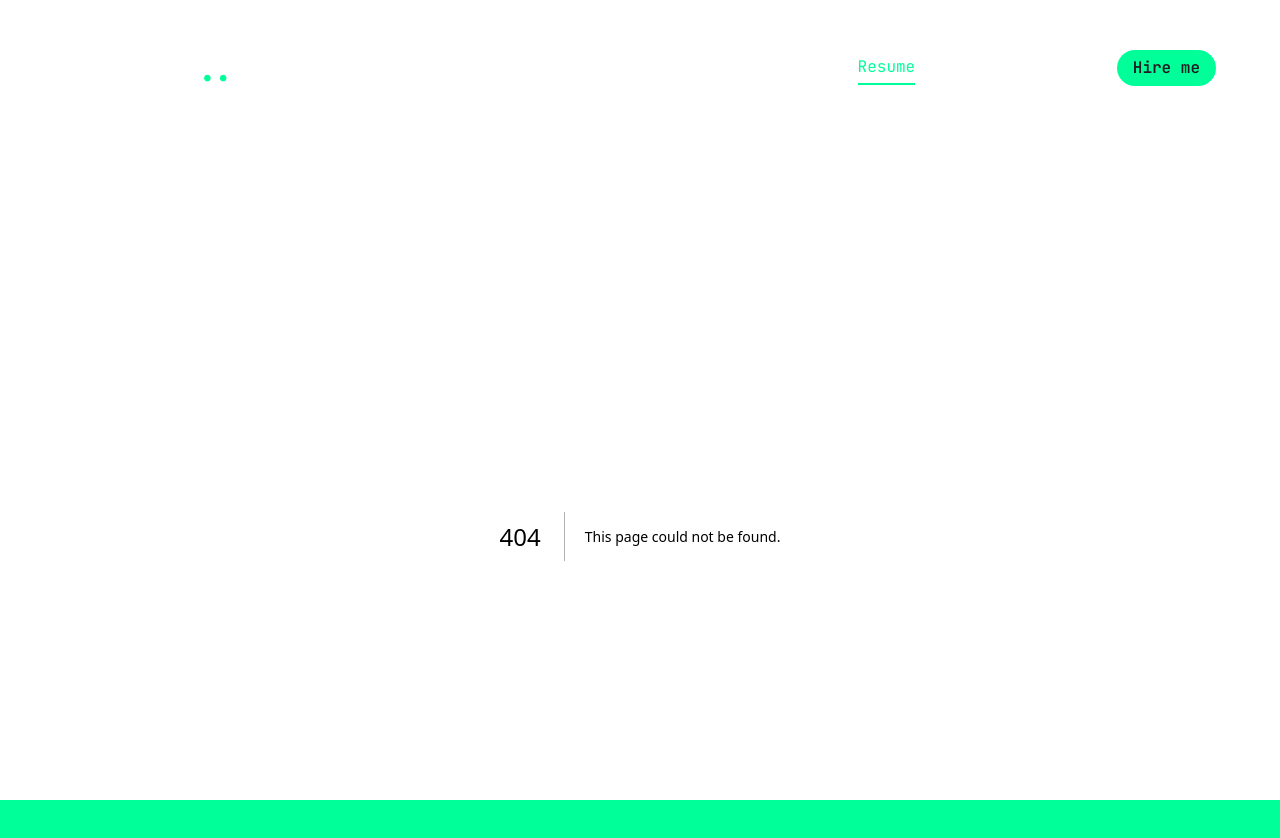
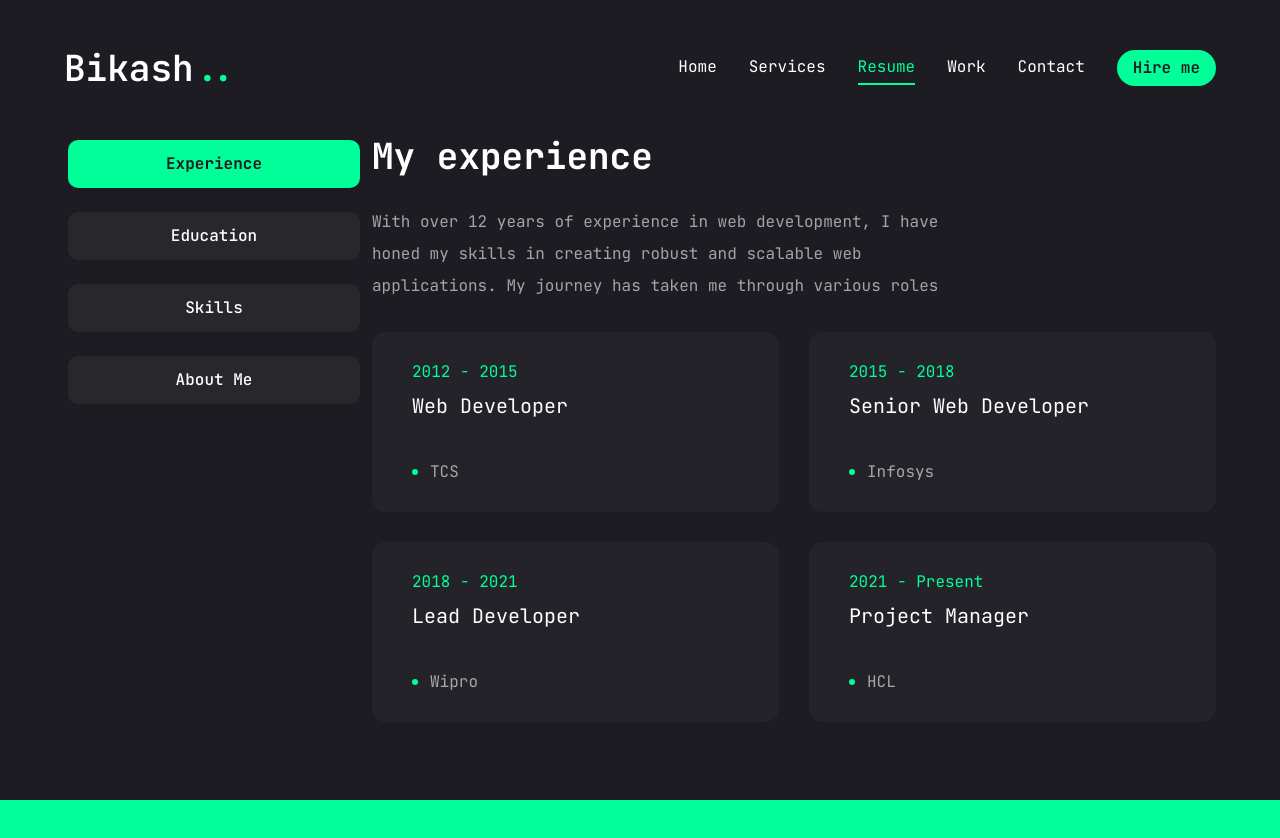
Before and after one commit to Bikashpradhan-2004/bikash-portfolio, a Next.js app: page /resume in a window 1280 px wide. Before the commit this address had no page. Shown: the top 838 px of the page. After the commit the page ends 800 px from the top, so only its background shows below. Built offline with nearby package versions, Linux system fonts and the light colour scheme.

Commit message:
Added tooltip

```diff
--- /dev/null
+++ b/app/resume/page.jsx
@@ -0,0 +1,211 @@
+"use client";
+import {
+  FaHtml5,
+  FaCss3,
+  FaJs,
+  FaReact,
+  FaFigma,
+  FaNodeJs,
+} from "react-icons/fa";
+import { SiTailwindcss, SiNextdotjs } from "react-icons/si";
+import { Tabs, TabsContent, TabsList, TabsTrigger } from "@/components/ui/tabs";
+import { ScrollArea } from "@/components/ui/scroll-area";
+import { motion } from "framer-motion";
+import { Tooltip } from "react-tooltip";
+
+const about = {
+  title: "About Me",
+  description:
+    "I am a passionate web developer with a knack for creating dynamic and responsive web applications. With a strong foundation in both front-end and back-end technologies, I strive to deliver seamless user experiences and efficient solutions. My expertise includes HTML, CSS, JavaScript, React, Node.js, and more. I am constantly learning and adapting to new technologies to stay ahead in the ever-evolving field of web development.",
+  info: [
+    { fieldName: "Name", fieldValue: "Bikash Kumar Pradhan" },
+    { fieldName: "Phone", fieldValue: "+91 83398 13428" },
+    { fieldName: "Experience", fieldValue: "12+ Years" },
+    { fieldName: "Skype", fieldValue: "luke.01" },
+    { fieldName: "Nationality", fieldValue: "Indian" },
+    { fieldName: "Email", fieldValue: "kpradhanbikash2002@gmail.com" },
+    { fieldName: "Address", fieldValue: "Bhubaneswar, Odisha, India" },
+    { fieldName: "Freelance", fieldValue: "Available" },
+    { fieldName: "Languages", fieldValue: "English, Hindi, Odia" },
+  ],
+};
+
+const experiences = {
+  icon: "",
+  title: "My experience",
+  description:
+    "With over 12 years of experience in web development, I have honed my skills in creating robust and scalable web applications. My journey has taken me through various roles",
+  items: [
+    { company: "TCS", position: "Web Developer", duration: "2012 - 2015" },
+    {
+      company: "Infosys",
+      position: "Senior Web Developer",
+      duration: "2015 - 2018",
+    },
+    { company: "Wipro", position: "Lead Developer", duration: "2018 - 2021" },
+    { company: "HCL", position: "Project Manager", duration: "2021 - Present" },
+  ],
+};
+
+const education = {
+  icon: "",
+  title: "My experience",
+  description:
+    "With over 12 years of experience in web development, I have honed my skills in creating robust and scalable web applications. My journey has taken me through various roles",
+  items: [
+    { institution: "TCS", degree: "Web Developer", duration: "2012 - 2015" },
+    {
+      institution: "Infosys",
+      degree: "Senior Web Developer",
+      duration: "2015 - 2018",
+    },
+    { institution: "Wipro", degree: "Lead Developer", duration: "2018 - 2021" },
+    {
+      institution: "HCL",
+      degree: "Project Manager",
+      duration: "2021 - Present",
+    },
+  ],
+};
+
+const skills = {
+  title: "My experience",
+  description:
+    "With over 12 years of experience in web development, I have honed my skills in creating robust and scalable web applications. My journey has taken me through various roles",
+  skillList: [
+    { icon: <FaHtml5 />, name: "HTML5", id: "html5" },
+    { icon: <FaCss3 />, name: "CSS3", id: "css3" },
+    { icon: <FaJs />, name: "JavaScript", id: "javascript" },
+    { icon: <FaReact />, name: "React", id: "react" },
+    { icon: <SiNextdotjs />, name: "Next.js", id: "nextjs" },
+    { icon: <SiTailwindcss />, name: "Tailwind CSS", id: "tailwindcss" },
+    { icon: <FaNodeJs />, name: "Node.js", id: "nodejs" },
+    { icon: <FaFigma />, name: "Figma", id: "figma" },
+  ],
+};
+
+const Resume = () => {
+  return (
+    <motion.div
+      initial={{ opacity: 0 }}
+      animate={{
+        opacity: 1,
+        transition: { delay: 2.4, dilay: 0.4, ease: "easeIn" },
+      }}
+      className="min-h[80vh] flex items-center justify-center py-12 xl:py-0"
+    >
+      <div className="container mx-auto">
+        <Tabs
+          defaultValue="experience"
+          className="flex flex-col xl:flex-row dap-[60px]"
+        >
+          <TabsList className="flex flex-col w-full max-w-[300px] mx-auto xl:mx-0 gap-6">
+            <TabsTrigger value="experience">Experience</TabsTrigger>
+            <TabsTrigger value="education">Education</TabsTrigger>
+            <TabsTrigger value="skills">Skills</TabsTrigger>
+            <TabsTrigger value="about">About Me</TabsTrigger>
+          </TabsList>
+          <div className="min-h-[70vh] w-full">
+            <TabsContent value="experience" className="w-full">
+              <div className="flex flex-col gap-[30px] text-center xl:text-left">
+                <h3 className="text-4xl font-bold">{experiences.title}</h3>
+                <p className="max-w-[600px] text-white/60 mx-auto xl:mx-0">
+                  {experiences.description}
+                </p>
+                <ScrollArea className="h-[400px]">
+                  <ul className="grid grid-cols-1 lg:grid-cols-2 gap-[30px]">
+                    {experiences.items.map((item, index) => {
+                      return (
+                        <li
+                          key={index}
+                          className="bg-[#232329] h[184px] py-6 px-10 rounded-xl flex flex-col justify-center items-center xl:items-start gap-1"
+                        >
+                          <span className="text-accent">{item.duration}</span>
+                          <h3 className="text-xl max-w-[260px] min-h-[60px] text-center lg:text-left">
+                            {item.position}
+                          </h3>
+                          <div className="flex items-center gap-3">
+                            <span className="w-[6px] h-[6px] rounded-full bg-accent"></span>
+                            <p className="text-white/60">{item.company}</p>
+                          </div>
+                        </li>
+                      );
+                    })}
+                  </ul>
+                </ScrollArea>
+              </div>
+            </TabsContent>
+            <TabsContent value="education" className="w-full">
+              <div className="flex flex-col gap-[30px] text-center xl:text-left">
+                <h3 className="text-4xl font-bold">{education.title}</h3>
+                <p className="max-w-[600px] text-white/60 mx-auto xl:mx-0">
+                  {education.description}
+                </p>
+                <ScrollArea className="h-[400px]">
+                  <ul className="grid grid-cols-1 lg:grid-cols-2 gap-[30px]">
+                    {education.items.map((item, index) => {
+                      return (
+                        <li
+                          key={index}
+                          className="bg-[#232329] h[184px] py-6 px-10 rounded-xl flex flex-col justify-center items-center xl:items-start gap-1"
+                        >
+                          <span className="text-accent">{item.duration}</span>
+                          <h3 className="text-xl max-w-[260px] min-h-[60px] text-center lg:text-left">
+                            {item.degree}
+                          </h3>
+                          <div className="flex items-center gap-3">
+                            <span className="w-[6px] h-[6px] rounded-full bg-accent"></span>
+                            <p className="text-white/60">{item.institution}</p>
+                          </div>
+                        </li>
+                      );
+                    })}
+                  </ul>
+                </ScrollArea>
+              </div>
+            </TabsContent>
+            <TabsContent value="skills" className="w-full h-full">
+              <div className="flex flex-col gap-[30px]">
+                <div className="flex flex-col gap-[30px] text-center xl:text-left">
+                  <h3 className="text-4xl font-bold">{skills.title}</h3>
+                  <p className="max-w-[600px] text-white/60 mx-auto xl:mx-0">
+                    {skills.description}
+                  </p>
+                </div>
+                <div className="grid grid-cols-2 sm:grid-cols-3 md:grid-cols-4 gap-4 xl:gap-[30px]">
+                  {skills.skillList.map((skill, index) => {
+                    return (
+                      <div className="relative">
+                        <div
+                          key={index}
+                          className="relative"
+                          data-tooltip-id={skill.id}
+                        >
+                          <div className="w-full h-[150px] flex justify-center items-center p-6 bg-[#232329] rounded-xl group">
+                            <div className="text-6xl group-hover:text-accent transition-all duration-300">
+                              {skill.icon}
+                            </div>
+                          </div>
+                        </div>
+                        <Tooltip
+                          id={skill.id}
+                          place="top"
+                          content={skill.name}
+                        />
+                      </div>
+                    );
+                  })}
+                </div>
+              </div>
+            </TabsContent>
+            <TabsContent value="about" className="w-full">
+              hiiiiii
+            </TabsContent>
+          </div>
+        </Tabs>
+      </div>
+    </motion.div>
+  );
+};
+
+export default Resume;
--- a/components/ui/tabs.jsx
+++ b/components/ui/tabs.jsx
@@ -1,62 +1,54 @@
-"use client"
+"use client";
 
-import * as React from "react"
-import * as TabsPrimitive from "@radix-ui/react-tabs"
+import * as React from "react";
+import * as TabsPrimitive from "@radix-ui/react-tabs";
 
-import { cn } from "@/lib/utils"
+import { cn } from "@/lib/utils";
 
-function Tabs({
-  className,
-  ...props
-}) {
+function Tabs({ className, ...props }) {
   return (
     <TabsPrimitive.Root
       data-slot="tabs"
       className={cn("flex flex-col gap-2", className)}
-      {...props} />
+      {...props}
+    />
   );
 }
 
-function TabsList({
-  className,
-  ...props
-}) {
+function TabsList({ className, ...props }) {
   return (
     <TabsPrimitive.List
       data-slot="tabs-list"
       className={cn(
-        "bg-muted text-muted-foreground inline-flex h-9 w-fit items-center justify-center rounded-lg p-[3px]",
+        "inline-flex h-auto rounded-md p-1 text-primary",
         className
       )}
-      {...props} />
+      {...props}
+    />
   );
 }
 
-function TabsTrigger({
-  className,
-  ...props
-}) {
+function TabsTrigger({ className, ...props }) {
   return (
     <TabsPrimitive.Trigger
       data-slot="tabs-trigger"
       className={cn(
-        "data-[state=active]:bg-background dark:data-[state=active]:text-foreground focus-visible:border-ring focus-visible:ring-ring/50 focus-visible:outline-ring dark:data-[state=active]:border-input dark:data-[state=active]:bg-input/30 text-foreground dark:text-muted-foreground inline-flex h-[calc(100%-1px)] flex-1 items-center justify-center gap-1.5 rounded-md border border-transparent px-2 py-1 text-sm font-medium whitespace-nowrap transition-[color,box-shadow] focus-visible:ring-[3px] focus-visible:outline-1 disabled:pointer-events-none disabled:opacity-50 data-[state=active]:shadow-sm [&_svg]:pointer-events-none [&_svg]:shrink-0 [&_svg:not([class*='size-'])]:size-4",
+        "inline-flex items-center w-full bg-[#27272c] justify-center whitespace-nowrap text-white rounded-lg p-3 text-base font-medium ring-offset-white transition-all disabled:pointer-events-none disabled:opacity-50 data-[state=active]:bg-accent data-[state=active]:text-primary data-[state=active]:font-bold data-[state=active]:shadow-sm focus-visible:outline-none focus-visible:ring-2 focus-visible:ring-accent",
         className
       )}
-      {...props} />
+      {...props}
+    />
   );
 }
 
-function TabsContent({
-  className,
-  ...props
-}) {
+function TabsContent({ className, ...props }) {
   return (
     <TabsPrimitive.Content
       data-slot="tabs-content"
-      className={cn("flex-1 outline-none", className)}
-      {...props} />
+      className={cn("min-h[480px] flex-1 outline-none", className)}
+      {...props}
+    />
   );
 }
 
-export { Tabs, TabsList, TabsTrigger, TabsContent }
+export { Tabs, TabsList, TabsTrigger, TabsContent };
--- a/package.json
+++ b/package.json
@@ -25,6 +25,7 @@
     "react-dom": "19.1.0",
     "react-icon": "^1.0.0",
     "react-icons": "^5.5.0",
+    "react-tooltip": "^5.30.0",
     "tailwind-merge": "^3.3.1"
   },
   "devDependencies": {
```
Also changed, not shown: 1 other file (tests, documents, lock files or other folders).
